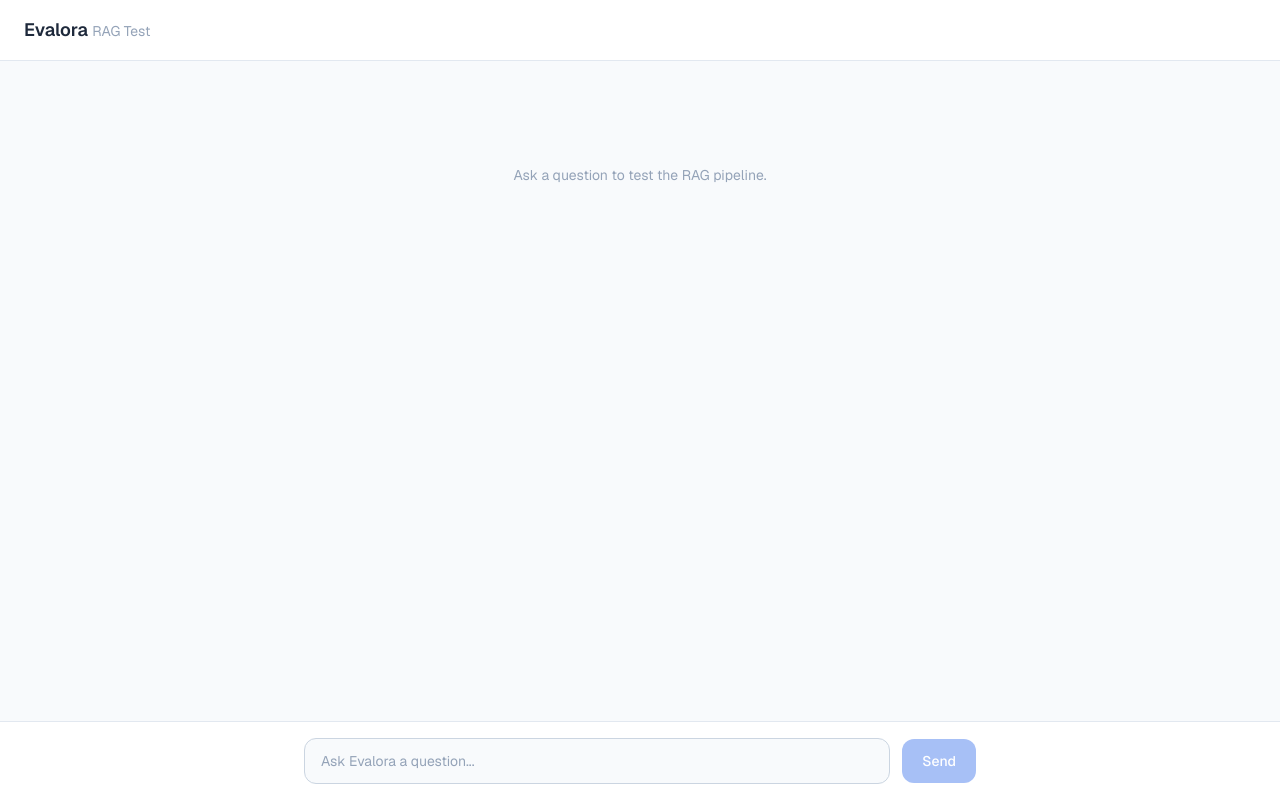
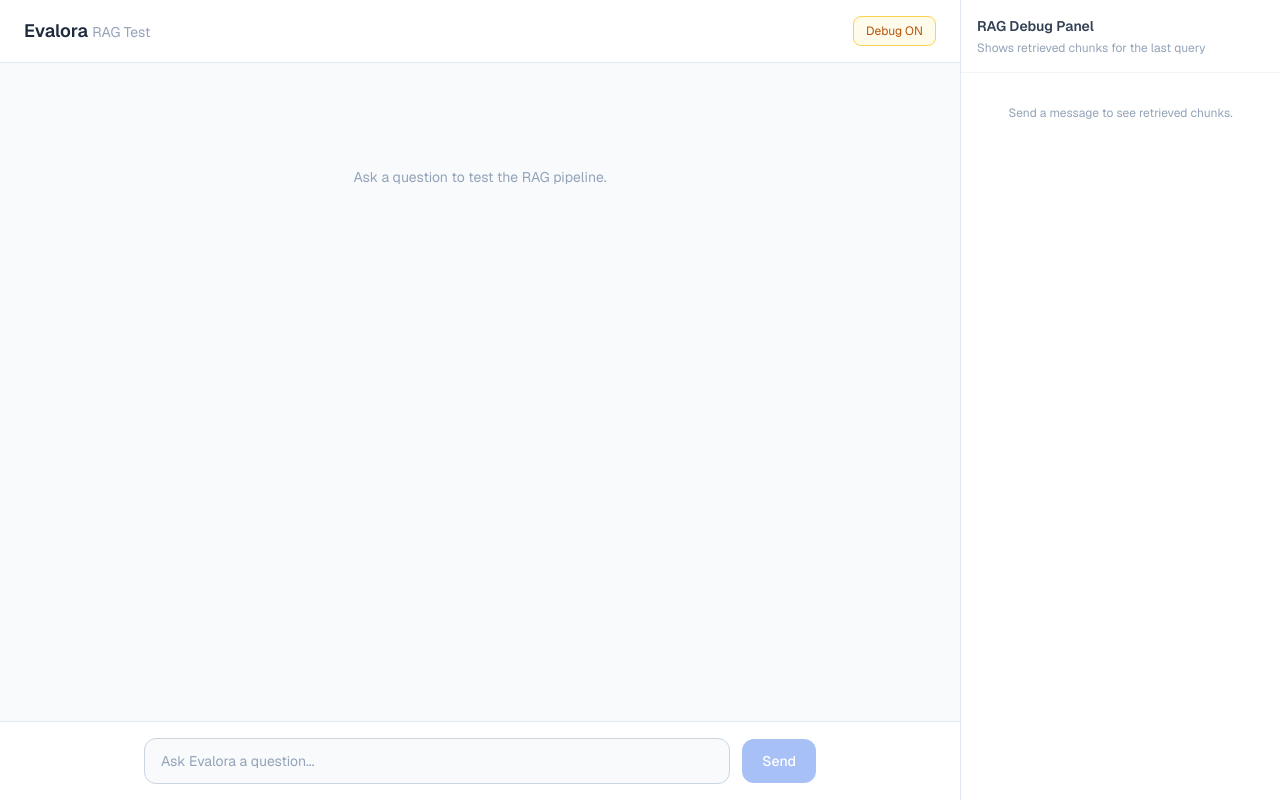
Before and after one commit to ASILA-RANASINGHE/Evalora2, a Next.js app: page /chat in a window 1280 px wide. Built offline with nearby package versions, Linux system fonts and the light colour scheme.

Commit message:
feat: add RAG debug panel to chat test page

```diff
--- a/app/api/chat/route.ts
+++ b/app/api/chat/route.ts
@@ -97,5 +97,18 @@
     messages: modelMessages,
   });
 
-  return result.toUIMessageStreamResponse();
+  // Pass RAG metadata via headers so the client can display debug info
+  const ragDebug = chunks.map((c) => ({
+    title: c.title,
+    topic: c.topic,
+    grade: c.grade,
+    similarity: Number(c.similarity).toFixed(3),
+    preview: c.content.slice(0, 120),
+  }));
+
+  return result.toUIMessageStreamResponse({
+    headers: {
+      "X-RAG-Chunks": encodeURIComponent(JSON.stringify(ragDebug)),
+    },
+  });
 }
--- a/app/chat/page.tsx
+++ b/app/chat/page.tsx
@@ -3,13 +3,36 @@
 import { useChat } from "@ai-sdk/react";
 import { useRef, useEffect, useState } from "react";
 
+interface RagChunkDebug {
+  title: string;
+  topic: string | null;
+  grade: string | null;
+  similarity: string;
+  preview: string;
+}
+
 export default function ChatTestPage() {
-  // AI SDK v6: useChat returns { messages, sendMessage, status, error }
   const { messages, sendMessage, status, error } = useChat({
     api: "/api/chat",
+    fetch: async (url, options) => {
+      const res = await fetch(url, options);
+      // Extract RAG debug info from response header
+      const ragHeader = res.headers.get("X-RAG-Chunks");
+      if (ragHeader) {
+        try {
+          const parsed = JSON.parse(decodeURIComponent(ragHeader));
+          setLastRagChunks(parsed);
+        } catch {}
+      } else {
+        setLastRagChunks([]);
+      }
+      return res;
+    },
   });
 
   const [input, setInput] = useState("");
+  const [lastRagChunks, setLastRagChunks] = useState<RagChunkDebug[]>([]);
+  const [showDebug, setShowDebug] = useState(true);
   const scrollRef = useRef<HTMLDivElement>(null);
   const isLoading = status === "submitted" || status === "streaming";
 
@@ -25,17 +48,30 @@
     if (!input.trim() || isLoading) return;
     const text = input;
     setInput("");
+    setLastRagChunks([]);
     await sendMessage({ text });
   };
 
   return (
-    <div className="flex flex-col h-screen bg-slate-50">
+    <div className="flex h-screen bg-slate-50">
+      {/* Main chat area */}
+      <div className="flex flex-1 flex-col min-w-0">
         {/* Header */}
-      <header className="shrink-0 border-b border-slate-200 bg-white px-6 py-4">
+        <header className="shrink-0 border-b border-slate-200 bg-white px-6 py-4 flex items-center justify-between">
           <h1 className="text-lg font-semibold text-slate-800">
             Evalora{" "}
             <span className="text-sm font-normal text-slate-400">RAG Test</span>
           </h1>
+          <button
+            onClick={() => setShowDebug(!showDebug)}
+            className={`text-xs px-3 py-1.5 rounded-lg border transition-colors ${
+              showDebug
+                ? "bg-amber-50 border-amber-300 text-amber-700"
+                : "bg-slate-50 border-slate-300 text-slate-500"
+            }`}
+          >
+            {showDebug ? "Debug ON" : "Debug OFF"}
+          </button>
         </header>
 
         {/* Messages */}
@@ -112,5 +148,81 @@
           </form>
         </div>
       </div>
+
+      {/* Debug sidebar */}
+      {showDebug && (
+        <div className="w-80 shrink-0 border-l border-slate-200 bg-white overflow-y-auto">
+          <div className="px-4 py-4 border-b border-slate-100">
+            <h2 className="text-sm font-semibold text-slate-700">
+              RAG Debug Panel
+            </h2>
+            <p className="text-xs text-slate-400 mt-1">
+              Shows retrieved chunks for the last query
+            </p>
+          </div>
+
+          {lastRagChunks.length === 0 ? (
+            <div className="px-4 py-8 text-center text-xs text-slate-400">
+              {messages.length === 0
+                ? "Send a message to see retrieved chunks."
+                : "No chunks retrieved (answer is from model's training data)."}
+            </div>
+          ) : (
+            <div className="divide-y divide-slate-100">
+              {lastRagChunks.map((chunk, i) => {
+                const sim = parseFloat(chunk.similarity);
+                const barColor =
+                  sim >= 0.5
+                    ? "bg-green-500"
+                    : sim >= 0.3
+                      ? "bg-amber-500"
+                      : "bg-red-400";
+
+                return (
+                  <div key={i} className="px-4 py-3">
+                    <div className="flex items-center justify-between mb-1">
+                      <span className="text-xs font-medium text-slate-600">
+                        Chunk {i + 1}
+                      </span>
+                      <span
+                        className={`text-xs font-mono px-1.5 py-0.5 rounded ${
+                          sim >= 0.5
+                            ? "bg-green-50 text-green-700"
+                            : sim >= 0.3
+                              ? "bg-amber-50 text-amber-700"
+                              : "bg-red-50 text-red-600"
+                        }`}
+                      >
+                        {chunk.similarity}
+                      </span>
+                    </div>
+
+                    {/* Similarity bar */}
+                    <div className="w-full bg-slate-100 rounded-full h-1.5 mb-2">
+                      <div
+                        className={`h-1.5 rounded-full ${barColor}`}
+                        style={{ width: `${Math.min(sim * 100, 100)}%` }}
+                      />
+                    </div>
+
+                    <p className="text-xs font-medium text-slate-700 mb-0.5">
+                      {chunk.title}
+                    </p>
+                    {(chunk.topic || chunk.grade) && (
+                      <p className="text-[10px] text-slate-400 mb-1">
+                        {[chunk.topic, chunk.grade].filter(Boolean).join(" / ")}
+                      </p>
+                    )}
+                    <p className="text-[11px] text-slate-500 leading-relaxed">
+                      {chunk.preview}...
+                    </p>
+                  </div>
+                );
+              })}
+            </div>
+          )}
+        </div>
+      )}
+    </div>
   );
 }
```
Lines whose indentation alone changed are shown as unchanged.
